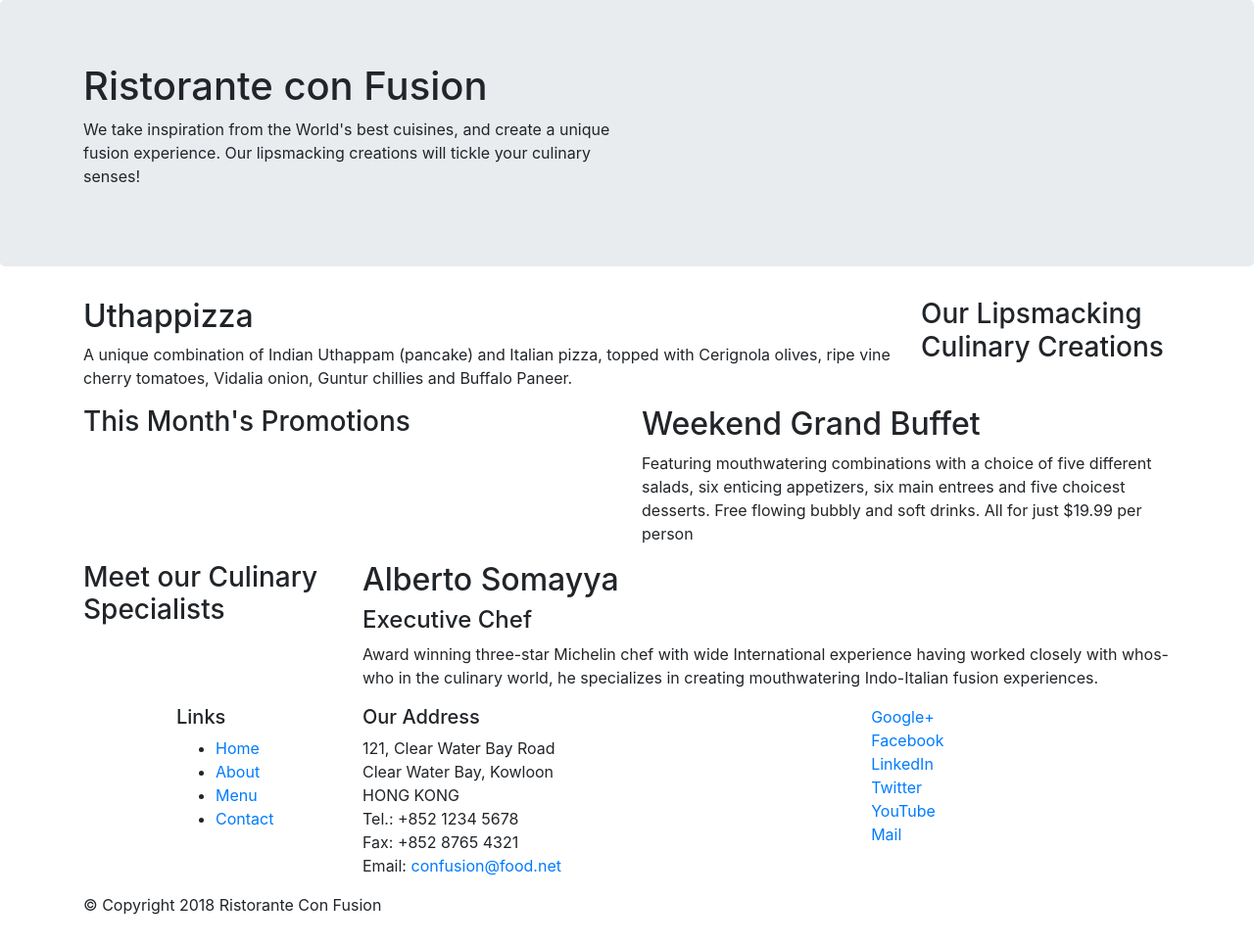
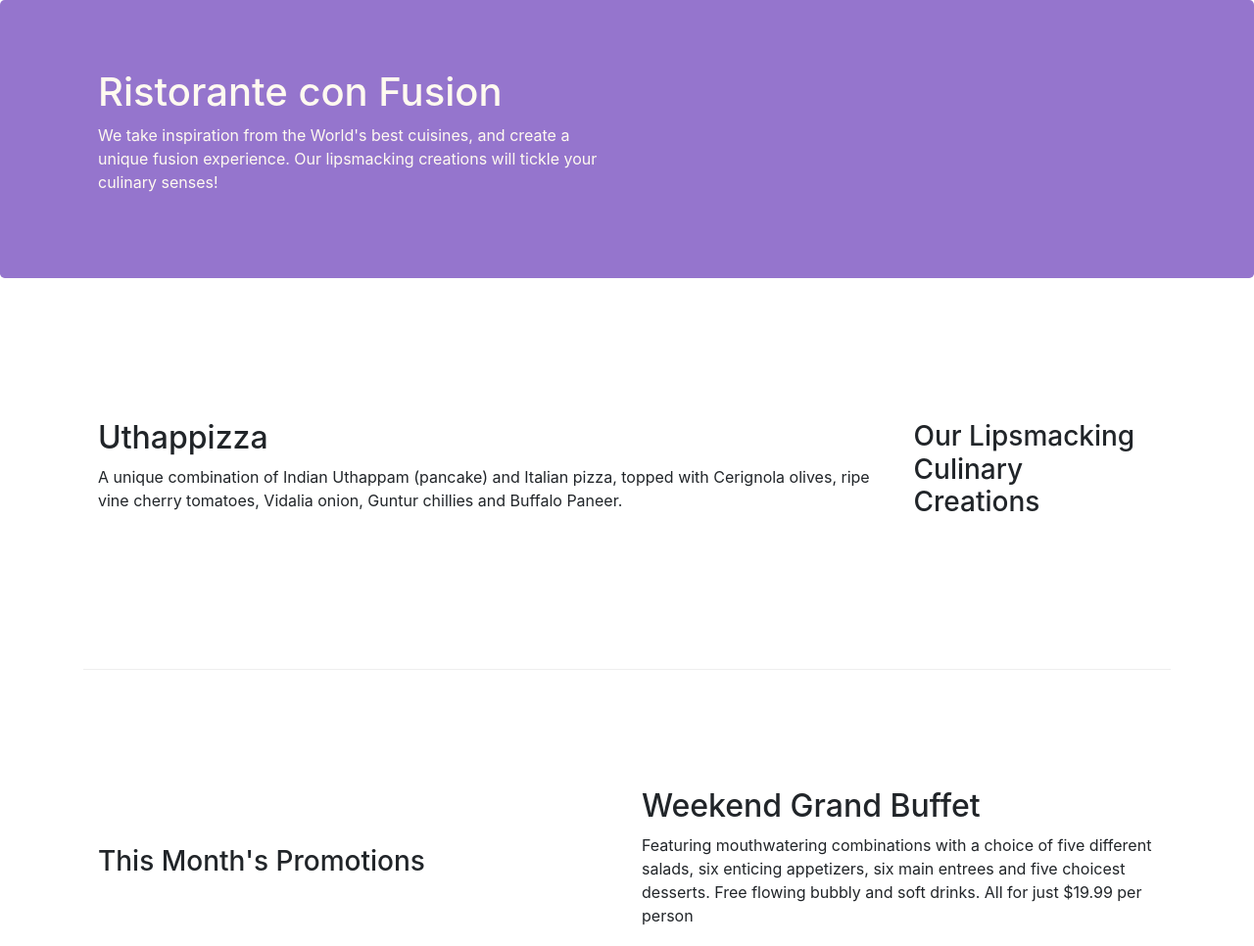
Before and after one commit to ColinGilbert/node-beginner, a website: page index.html in a window 1280 px wide. Shown: the top 966 px of the page at 98% size. Drawn offline with nearby package versions, Linux system fonts and the light colour scheme.

Commit message:
Bootstrap grid part 2

```diff
--- /dev/null
+++ b/css/styles.css
@@ -0,0 +1,30 @@
+.row-header {
+  margin: 0 auto;
+  padding: 0 auto;
+}
+
+.row-content {
+  margin: 0 auto;
+  padding: 50px 0 50px 0;
+  border-bottom: 1px ridge;
+  min-height: 400px;
+}
+
+.footer {
+  background-color: #d1c4e9;
+  margin: 0 auto;
+  padding: 20px 0;
+}
+
+.jumbotron {
+  padding: 70px 30px 70px 30px;
+  margin: 0 auto;
+  background: #9575cd;
+  color: floralwhite;
+}
+
+.address {
+  font-size: 80%;
+  margin: 0;
+  color: #0f0f0f;
+}
--- a/index.html
+++ b/index.html
@@ -6,6 +6,7 @@
       rel="stylesheet"
       href="node_modules/bootstrap/dist/css/bootstrap.min.css"
     />
+    <link rel="stylesheet" href="css/styles.css" />
     <script defer src="node_modules/jquery/dist/jquery.slim.min.js"></script>
     <script defer src="node_modules/popper.js/dist/umd/popper.min.js"></script>
     <script
@@ -17,7 +18,7 @@
   <body>
     <header class="jumbotron">
       <div class="container">
-        <div class="row">
+        <div class="row row-header">
           <div class="col-12 col-sm-6">
             <h1>Ristorante con Fusion</h1>
             <p>
@@ -32,7 +33,7 @@
     </header>
 
     <div class="container">
-      <div class="row">
+      <div class="row row-content align-items-center">
         <div class="col-12 col-sm-4 col-md-3">
           <h3>Our Lipsmacking Culinary Creations</h3>
         </div>
@@ -46,7 +47,7 @@
         </div>
       </div>
 
-      <div class="row">
+      <div class="row row-content align-items-center">
         <div class="col-12 col-sm-order-sm-first col-md">
           <h3>This Month's Promotions</h3>
         </div>
@@ -61,11 +62,11 @@
         </div>
       </div>
 
-      <div class="row">
+      <div class="row row-content align-items-center">
         <div class="col-12 col-sm-4 order-sm-last col-md-3">
           <h3>Meet our Culinary Specialists</h3>
         </div>
-        <div class="col col-sm order-sm-last col-md">
+        <div class="col col-sm order-sm-first col-md">
           <h2>Alberto Somayya</h2>
           <h4>Executive Chef</h4>
           <p>
@@ -78,12 +79,12 @@
       </div>
     </div>
 
-    <footer>
+    <footer class="footer">
       <div class="container">
         <div class="row">
           <div class="col-4 col-sm-2 offset-1">
             <h5>Links</h5>
-            <ul>
+            <ul class="list-unstyled">
               <li><a href="#">Home</a></li>
               <li><a href="#">About</a></li>
               <li><a href="#">Menu</a></li>
@@ -101,8 +102,8 @@
               Email: <a href="mailto:confusion@food.net">confusion@food.net</a>
             </address>
           </div>
-          <div class="col-12 col-sm-4">
-            <div class="col-4 col-sm-2 offset-1">
+          <div class="col-12 col-sm-4 align-self-center">
+            <div class="text-center">
               <a href="http://google.com/+">Google+</a>
               <a href="http://www.facebook.com/profile.php?id=">Facebook</a>
               <a href="http://www.linkedin.com/in/">LinkedIn</a>
@@ -112,7 +113,7 @@
             </div>
           </div>
         </div>
-        <div class="row">
+        <div class="row justify-content-center">
           <div class="col-auto">
             <p>© Copyright 2018 Ristorante Con Fusion</p>
           </div>
```
